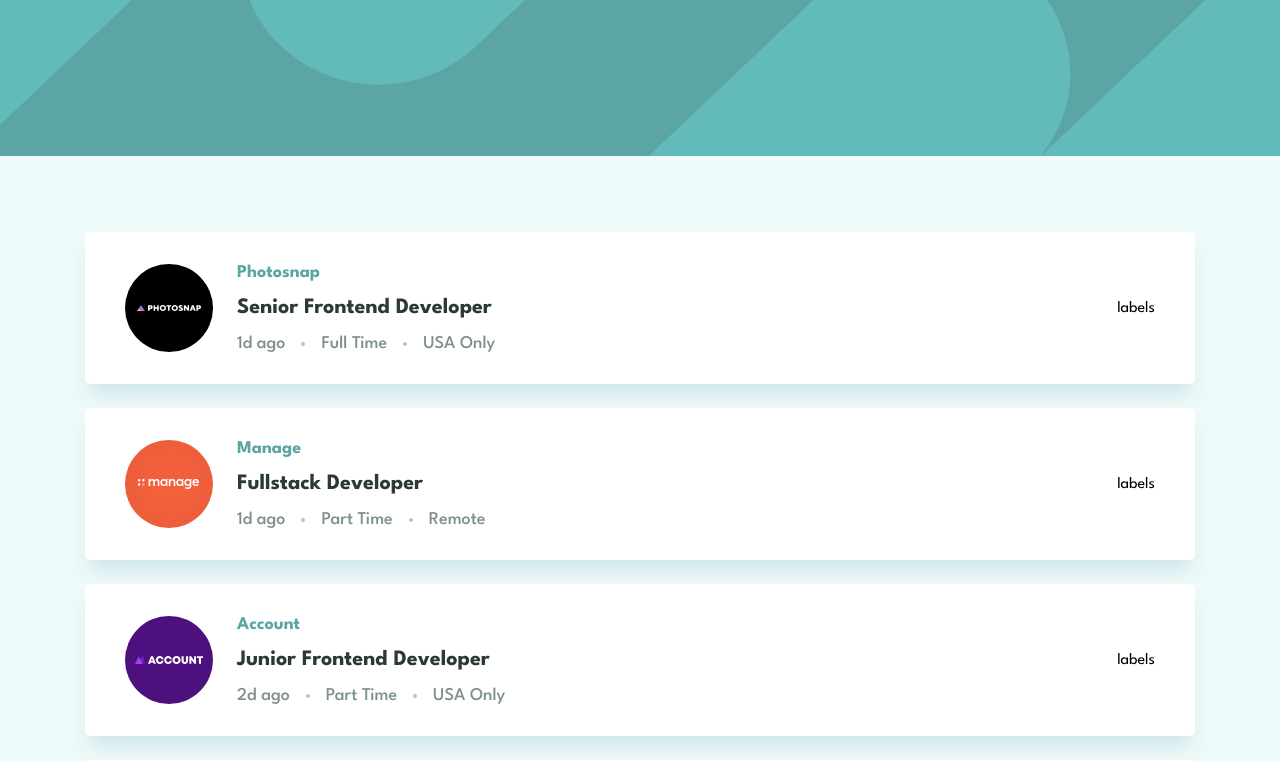
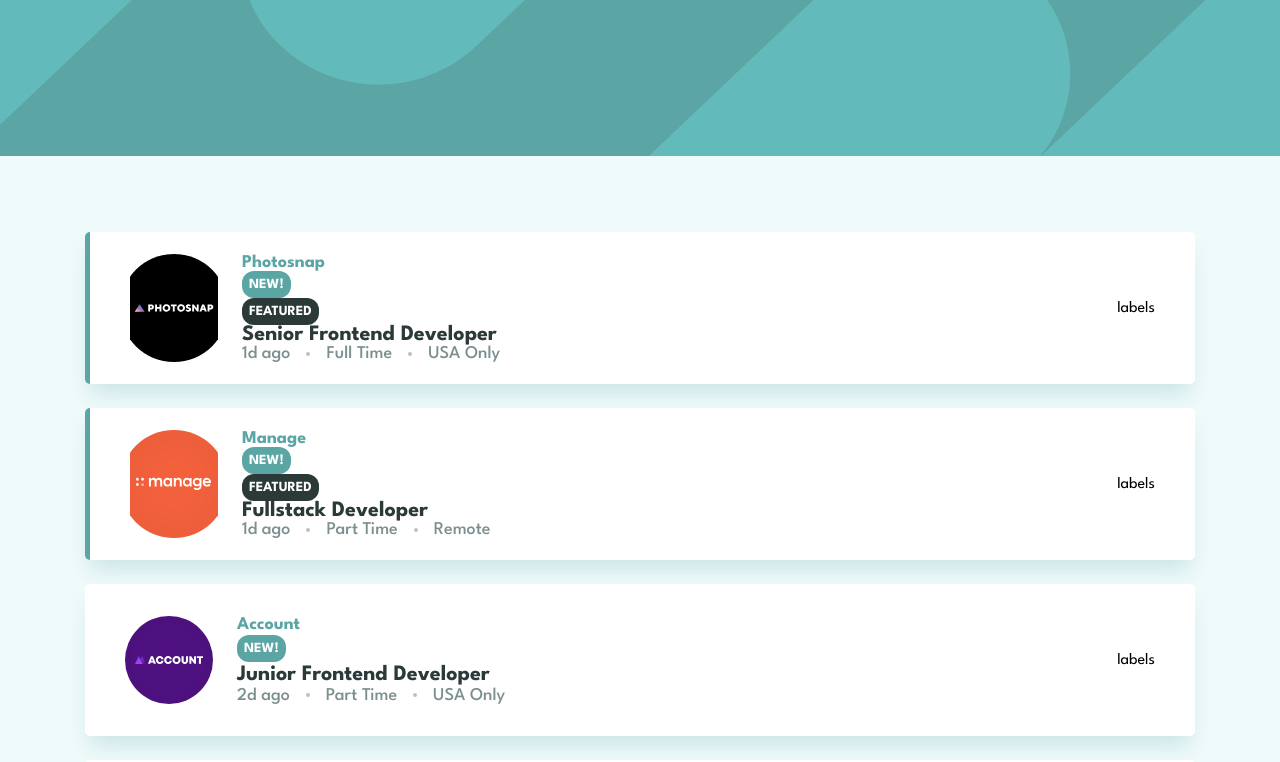
Before and after one commit to EdwinSch/react-joblisting-filters, a React (Vite) app: page / in a window 1280 px wide. Shown: the top 762 px of the page. Built offline with nearby package versions, Linux system fonts and the light colour scheme.

Commit message:
add: flags component and functions

```diff
--- /dev/null
+++ b/src/components/Flags.jsx
@@ -0,0 +1,16 @@
+const Flags = ({ newEntry, feature }) => {
+  if (newEntry && feature) {
+    return (
+      <>
+        <div className="flag new-flag">new!</div>
+        <div className="flag feature-flag">featured</div>
+      </>
+    );
+  } else if (newEntry) {
+    return <div className="flag new-flag">new!</div>;
+  }
+
+  return;
+};
+
+export default Flags;
--- a/src/components/Job.jsx
+++ b/src/components/Job.jsx
@@ -1,6 +1,10 @@
+import Flags from "./Flags";
+
 const Job = ({
   company,
   logo,
+  newEntry,
+  featured,
   position,
   role,
   level,
@@ -11,11 +15,12 @@ const Job = ({
   tools,
 }) => {
   return (
-    <article className="job-wrapper">
+    <article className={featured ? "job-wrapper border-left" : "job-wrapper"}>
       <div className="general-info-wrapper">
         <img src={logo} alt={company} className="img" />
         <div className="col">
           <h2>{company}</h2>
+          <Flags newEntry={newEntry} feature={featured} />
           <h3>{position}</h3>
           <div className="time-location-wrapper">
             <p>{postedAt}</p>
--- a/src/data.json
+++ b/src/data.json
@@ -3,7 +3,7 @@
     "id": 1,
     "company": "Photosnap",
     "logo": "../public/photosnap.svg",
-    "new": true,
+    "newEntry": true,
     "featured": true,
     "position": "Senior Frontend Developer",
     "role": "Frontend",
@@ -18,7 +18,7 @@
     "id": 2,
     "company": "Manage",
     "logo": "../public/manage.svg",
-    "new": true,
+    "newEntry": true,
     "featured": true,
     "position": "Fullstack Developer",
     "role": "Fullstack",
@@ -33,7 +33,7 @@
     "id": 3,
     "company": "Account",
     "logo": "../public/account.svg",
-    "new": true,
+    "newEntry": true,
     "featured": false,
     "position": "Junior Frontend Developer",
     "role": "Frontend",
@@ -48,7 +48,7 @@
     "id": 4,
     "company": "MyHome",
     "logo": "../public/myhome.svg",
-    "new": false,
+    "newEntry": false,
     "featured": false,
     "position": "Junior Frontend Developer",
     "role": "Frontend",
@@ -63,7 +63,7 @@
     "id": 5,
     "company": "Loop Studios",
     "logo": "../public/loop-studios.svg",
-    "new": false,
+    "newEntry": false,
     "featured": false,
     "position": "Software Engineer",
     "role": "Fullstack",
@@ -78,7 +78,7 @@
     "id": 6,
     "company": "FaceIt",
     "logo": "../public/faceit.svg",
-    "new": false,
+    "newEntry": false,
     "featured": false,
     "position": "Junior Backend Developer",
     "role": "Backend",
@@ -93,7 +93,7 @@
     "id": 7,
     "company": "Shortly",
     "logo": "../public/shortly.svg",
-    "new": false,
+    "newEntry": false,
     "featured": false,
     "position": "Junior Developer",
     "role": "Frontend",
@@ -108,7 +108,7 @@
     "id": 8,
     "company": "Insure",
     "logo": "../public/insure.svg",
-    "new": false,
+    "newEntry": false,
     "featured": false,
     "position": "Junior Frontend Developer",
     "role": "Frontend",
@@ -123,7 +123,7 @@
     "id": 9,
     "company": "Eyecam Co.",
     "logo": "../public/eyecam-co.svg",
-    "new": false,
+    "newEntry": false,
     "featured": false,
     "position": "Full Stack Engineer",
     "role": "Fullstack",
@@ -138,7 +138,7 @@
     "id": 10,
     "company": "The Air Filter Company",
     "logo": "../public/the-air-filter-company.svg",
-    "new": false,
+    "newEntry": false,
     "featured": false,
     "position": "Front-end Dev",
     "role": "Frontend",
--- a/src/styles/main.scss
+++ b/src/styles/main.scss
@@ -6,6 +6,17 @@
   padding: 0;
   box-sizing: border-box;
 }
+
+// Variables
+$background: #effafa;
+$primary: #5ca5a5;
+$textDark: #2b3939;
+$textGray: #7c8f8f;
+$shadow: 0px 15px 20px -5px rgba(13, 113, 130, 0.15);
+$font: "League Spartan", sans-serif;
+$inspect: red solid 1px;
+
+// Utilities
 a {
   text-decoration: none;
 }
@@ -17,15 +28,9 @@ ul {
   display: block;
   object-fit: cover;
 }
-
-// Variables
-$background: #effafa;
-$primary: #5ca5a5;
-$textDark: #2b3939;
-$textGray: #7c8f8f;
-$shadow: 0px 15px 20px -5px rgba(13, 113, 130, 0.15);
-$font: "League Spartan", sans-serif;
-$inspect: red solid 1px;
+.border-left {
+  border-left: 5px solid $primary;
+}
 
 //--- Main Styles
 
@@ -54,9 +59,9 @@ main {
 
 .jobs-container {
   // border: $inspect;
+  margin: 0 1.5rem;
   margin-top: 76px;
   width: 1110px;
-
   display: flex;
   flex-direction: column;
   gap: 24px;
@@ -72,6 +77,7 @@ main {
   justify-content: space-between;
   align-items: center;
   box-shadow: $shadow;
+  transition: 250ms ease;
 
   .general-info-wrapper {
     display: flex;
@@ -112,3 +118,25 @@ main {
     }
   }
 }
+
+.job-wrapper:hover {
+  transform: scale(1.02);
+}
+
+//--- Flags Styles
+.flag {
+  width: fit-content;
+  padding: 7px;
+  text-transform: uppercase;
+  border-radius: 12px;
+  color: white;
+  font-size: 0.875rem;
+  font-weight: 700;
+}
+.new-flag {
+  background: $primary;
+}
+
+.feature-flag {
+  background: #2b3939;
+}
```
